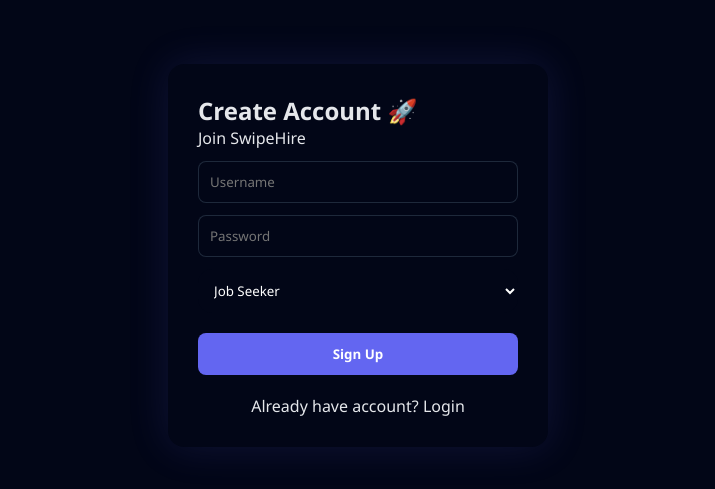
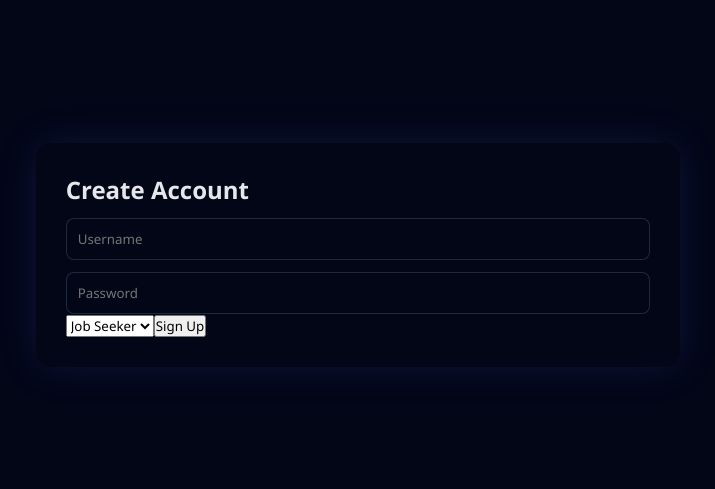
Before and after one commit to ShikharRawat23/SwipeHire, a React (Create React App) app in the folder frontend/: page /signup in a window 1280 px wide. Shown: the part 145-634 px from the top of the page, without its empty margins (282-997 px from the left). Built offline with nearby package versions, Linux system fonts and the light colour scheme.

Commit message:
Add signup page and connect backend

```diff
--- a/frontend/src/Signup.js
+++ b/frontend/src/Signup.js
@@ -1,7 +1,6 @@
 import { useState } from "react";
 import { useNavigate } from "react-router-dom";
 import API_BASE_URL from "./api";
-
 
 function Signup(){
 
@@ -10,27 +9,34 @@
   const [role,setRole] = useState("jobseeker");
   const navigate = useNavigate();
 
-  const handleSignup = ()=>{
+  const handleSignup = () => {
+
     fetch(`${API_BASE_URL}/api/accounts/register/`,{
-
       method:"POST",
       headers:{ "Content-Type":"application/json" },
-      body:JSON.stringify({username,password,role})
+      body: JSON.stringify({ username, password, role })
     })
-    .then(res=>res.json())
-    .then(()=>{
-      alert("Account created. Login now.");
+    .then(res => res.json())
+    .then(data => {
+
+      if(data.error){
+        alert(data.error);
+        return;
+      }
+
+      alert("Account created!");
       navigate("/login");
+
     });
+
   };
 
   return(
     <div className="center">
 
-      <div className="card" style={{width:"380px"}}>
+      <div className="card">
 
-        <h2>Create Account 🚀</h2>
-        <p style={{color:"var(--muted)"}}>Join SwipeHire</p>
+        <h2>Create Account</h2>
 
         <input
           placeholder="Username"
@@ -43,41 +49,15 @@
           onChange={e=>setPassword(e.target.value)}
         />
 
-        <select
-          style={{
-            width:"100%",
-            padding:"12px",
-            marginTop:"12px",
-            background:"#020617",
-            color:"white",
-            borderRadius:"14px",
-            border:"none"
-          }}
-          onChange={e=>setRole(e.target.value)}
-        >
+        <select onChange={e=>setRole(e.target.value)}>
           <option value="jobseeker">Job Seeker</option>
           <option value="recruiter">Recruiter</option>
+
         </select>
 
-        <button
-          className="btn btn-primary"
-          style={{width:"100%",marginTop:"20px"}}
-          onClick={handleSignup}
-        >
+        <button onClick={handleSignup}>
           Sign Up
         </button>
-
-        <p
-          style={{marginTop:"20px", textAlign:"center", color:"var(--muted)"}}
-        >
-          Already have account?{" "}
-          <span
-            style={{color:"var(--primary)",cursor:"pointer"}}
-            onClick={()=>navigate("/login")}
-          >
-            Login
-          </span>
-        </p>
 
       </div>
 
```
